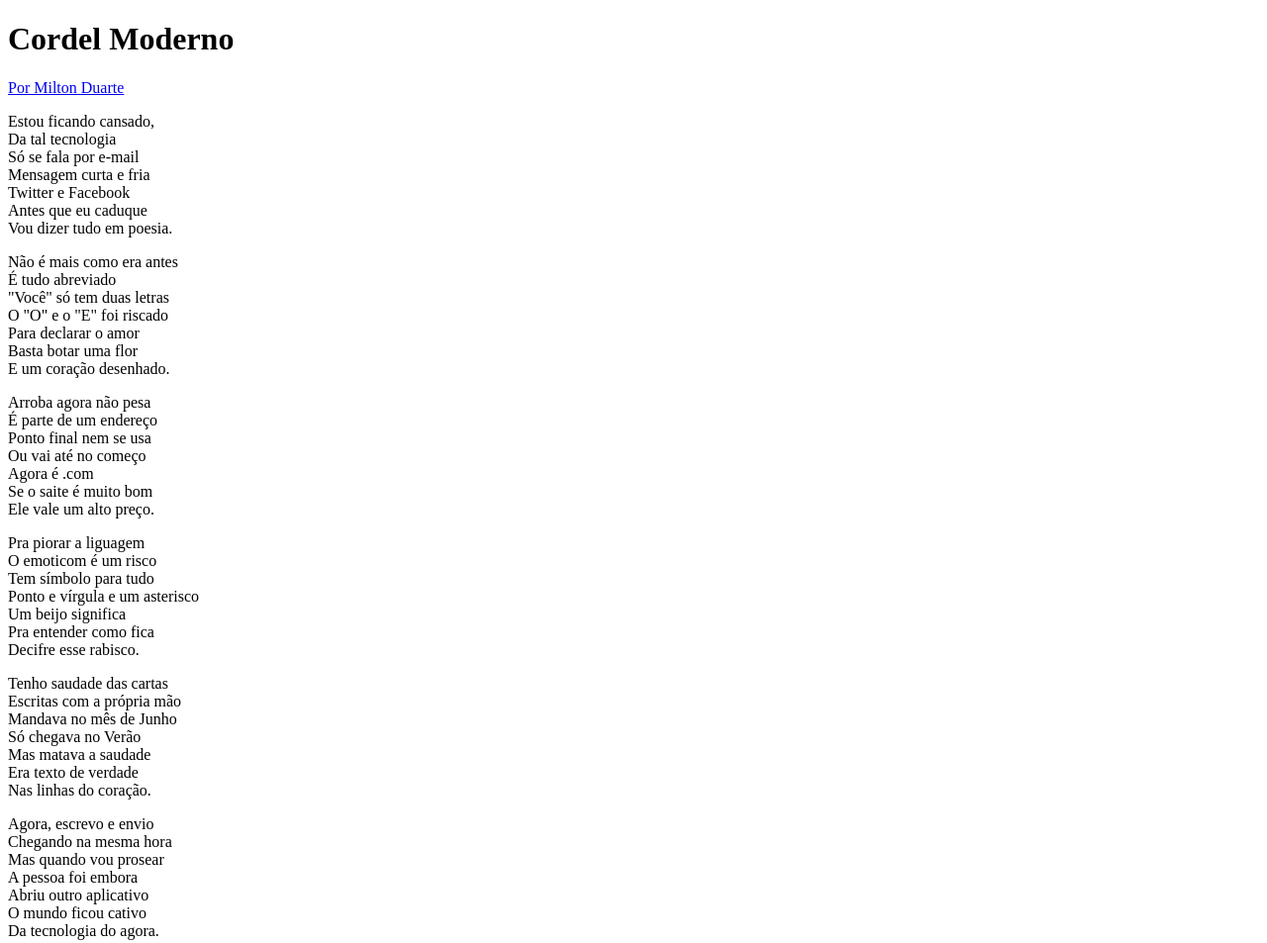
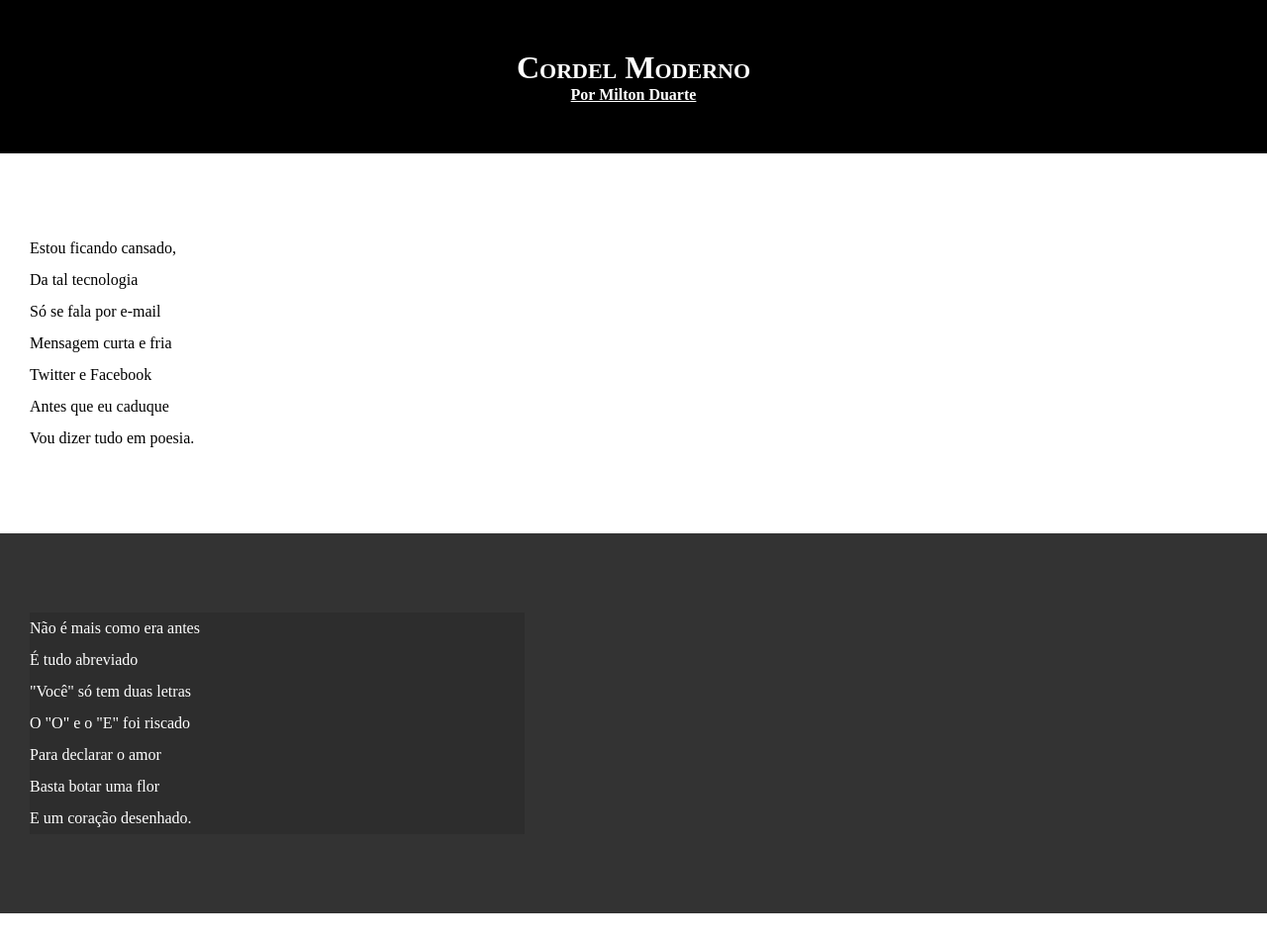
Before and after one commit to NoScandalize/html-css, a plain HTML site: page Desafios/d012/index.html in a window 1280 px wide. Shown: the top 953 px of the page at 99% size. Drawn offline with Linux system fonts and the light colour scheme.

Commit message:
Update d012.4

```diff
--- a/Desafios/d012/index.html
+++ b/Desafios/d012/index.html
@@ -10,11 +10,13 @@
 <body>
     <header>
         <h1>Cordel Moderno</h1>
-        <a href="https://www.recantodasletras.com.br/poesias/3186743" target="_blank">Por Milton Duarte</a>
+        <p>
+            <a href="https://www.recantodasletras.com.br/poesias/3186743" target="_blank">Por Milton Duarte</a>
+        </p>
     </header>
 
     <main>
-        <section>
+        <section class="normal">
             <p>
                 Estou ficando cansado, <br>
                 Da tal tecnologia <br>
@@ -26,7 +28,7 @@
             </p>
         </section>
 
-        <section>
+        <section class="imagem">
             <p>
                 Não é mais como era antes <br>
                 É tudo abreviado <br>
@@ -38,7 +40,7 @@
             </p>
         </section>
 
-        <section>
+        <section class="normal">
             <p>
                 Arroba agora não pesa <br>
                 É parte de um endereço <br>
@@ -60,7 +62,7 @@
             </p>
         </section>
 
-        <section>
+        <section class="imagem">
             <p>
                 Tenho saudade das cartas <br>
                 Escritas com a própria mão <br>
@@ -72,7 +74,7 @@
             </p>
         </section>
 
-        <section>
+        <section class="normal">
             <p>
                 Agora, escrevo e envio <br>
                 Chegando na mesma hora <br>
--- a/Desafios/d012/style.css
+++ b/Desafios/d012/style.css
@@ -1 +1,65 @@
 @charset "UTF-8";
+
+* {
+    margin: 0px;
+    padding: 0px;
+}
+
+html, body {
+    min-height: 100vh;
+    background-color: darkgray;
+}
+
+header {
+    background-color: black;
+    color: white;
+    text-align: center;
+}
+
+header > h1 {
+    padding-top: 50px;
+    font-variant: small-caps;
+}
+
+header > p {
+    padding-bottom: 50px;
+}
+
+header a, footer a {
+    color: white;
+    text-decoration: none;
+    font-weight: bolder;
+}
+
+header a, footer a:hover {
+    text-decoration: underline;
+}
+
+section {
+    line-height: 2em;
+    padding-top: 10vh;
+    padding-bottom: 10vh;
+    padding-left: 30px;
+}
+
+section.normal {
+    background-color: white;
+    color: black;
+}
+
+section.imagem {
+    background-color: rgb(51, 51, 51);
+    color: white;
+}
+
+section.imagem > p {
+    width: 500px;
+    background-color: rgba(0, 0, 0, 0.11);
+}
+
+footer {
+    background-color: black;
+    color: white;
+    text-align: center;
+    padding: 10px;
+}
```
